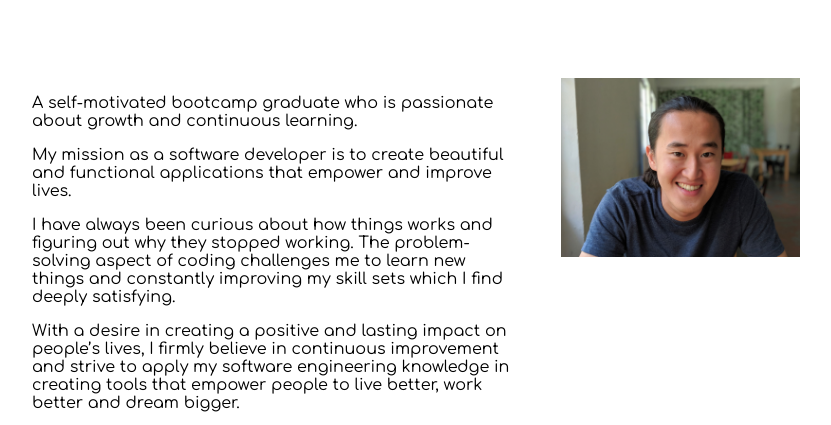
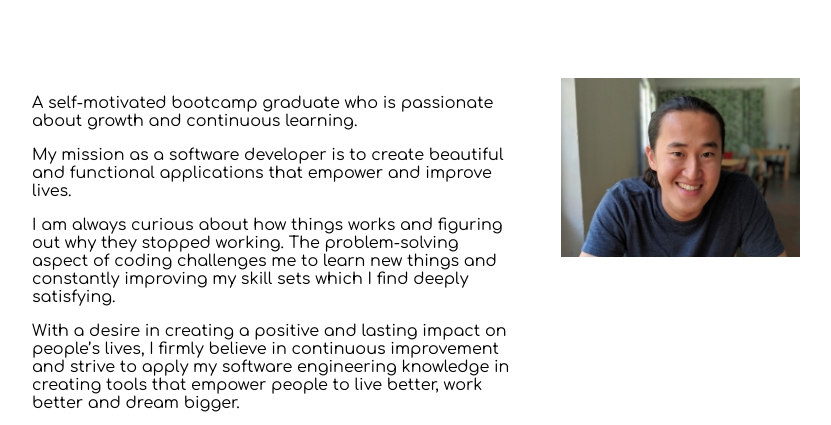
Before and after one commit to tkeeching/portfolio-site-gatsby, a Gatsby site: page /About/About in a window 1280 px wide. Shown: the part 316-741 px from the top of the page, without its empty margins (224-1055 px from the left). Built offline with nearby package versions, Linux system fonts and the light colour scheme; Gatsby itself is replaced by a stand-in of ours.

Commit message:
Update about

```diff
--- a/src/pages/About/About.tsx
+++ b/src/pages/About/About.tsx
@@ -36,7 +36,7 @@ const About: React.FC = () => (
           data-sal-delay="200"
           data-sal-easing="easeOutCirc"
         >
-          I have always been curious about how things works and figuring out why they stopped working.
+          I am always curious about how things works and figuring out why they stopped working.
           The problem-solving aspect of coding challenges me to learn new things and constantly improving
           my skill sets which I find deeply satisfying.
         </p>
```
